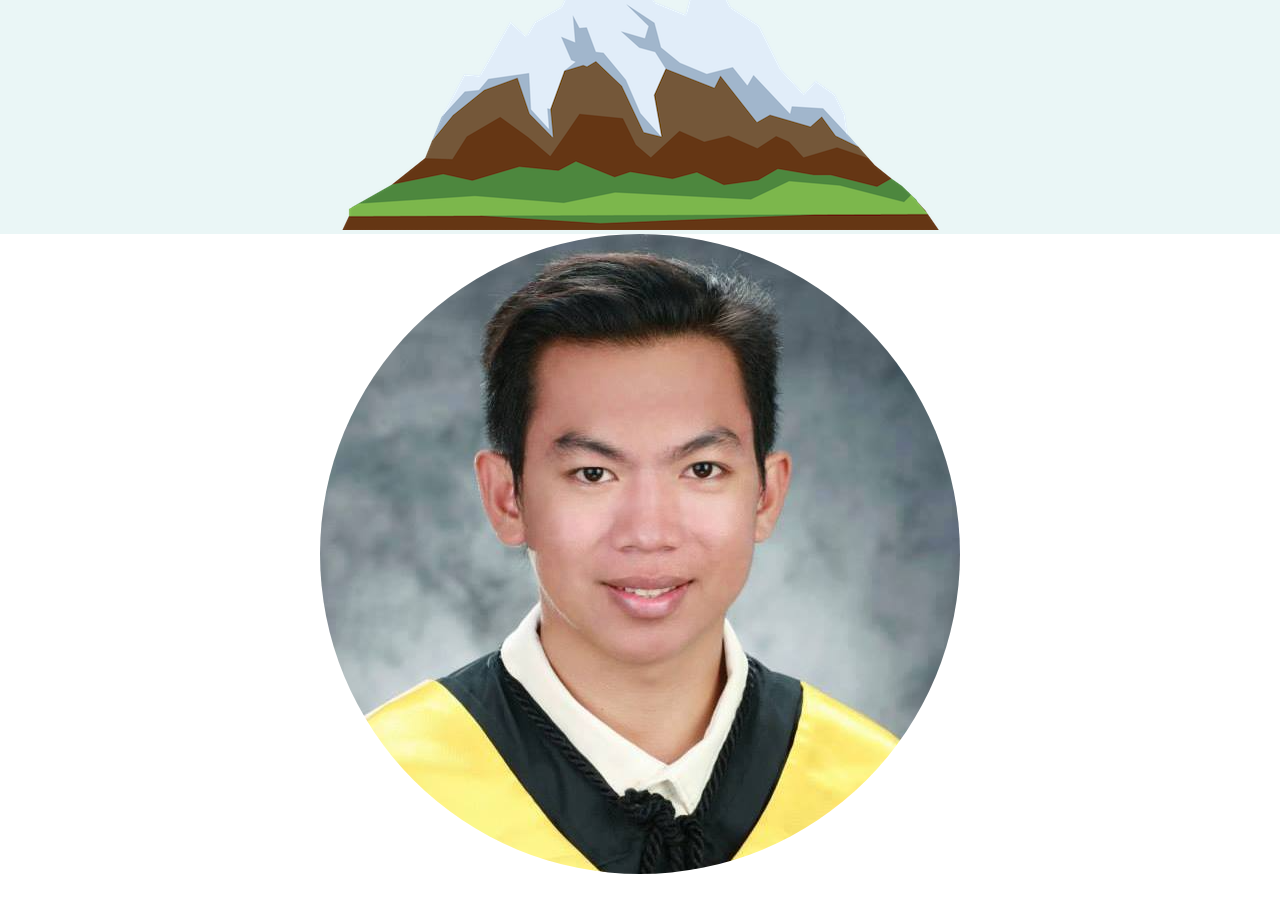
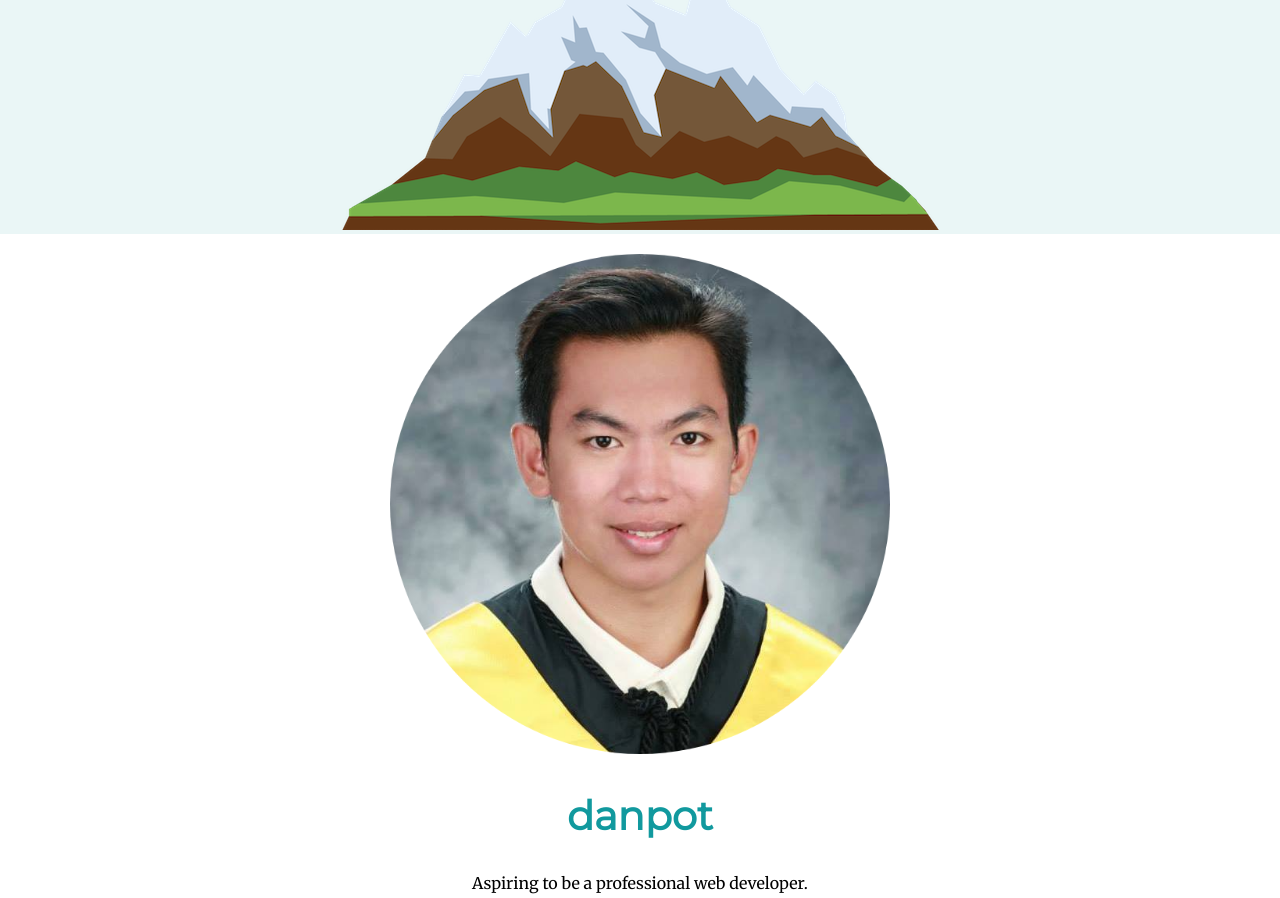
Before and after one commit to amedko/danwebdev, a plain HTML site: page index.html in a window 1280 px wide. Shown: the part 522-1420 px from the top of the page. Drawn offline with Linux system fonts and the light colour scheme.

Commit message:
Update styles.css

```diff
--- a/css/styles.css
+++ b/css/styles.css
@@ -22,6 +22,21 @@ h2{
 h3{
   color: #11999E;
   font-family: 'Montserrat', sans-serif;
+}
+
+.danarpon{
+  height: 500px;
+  width: 500px;
+  margin-top: 20px;
+  margin-bottom: 20;
+}
+
+.danpot{
+  margin-top: 10px;
+}
+
+.profile{
+  margin-bottom: 100px;
 }
 
 .top-container{
```
